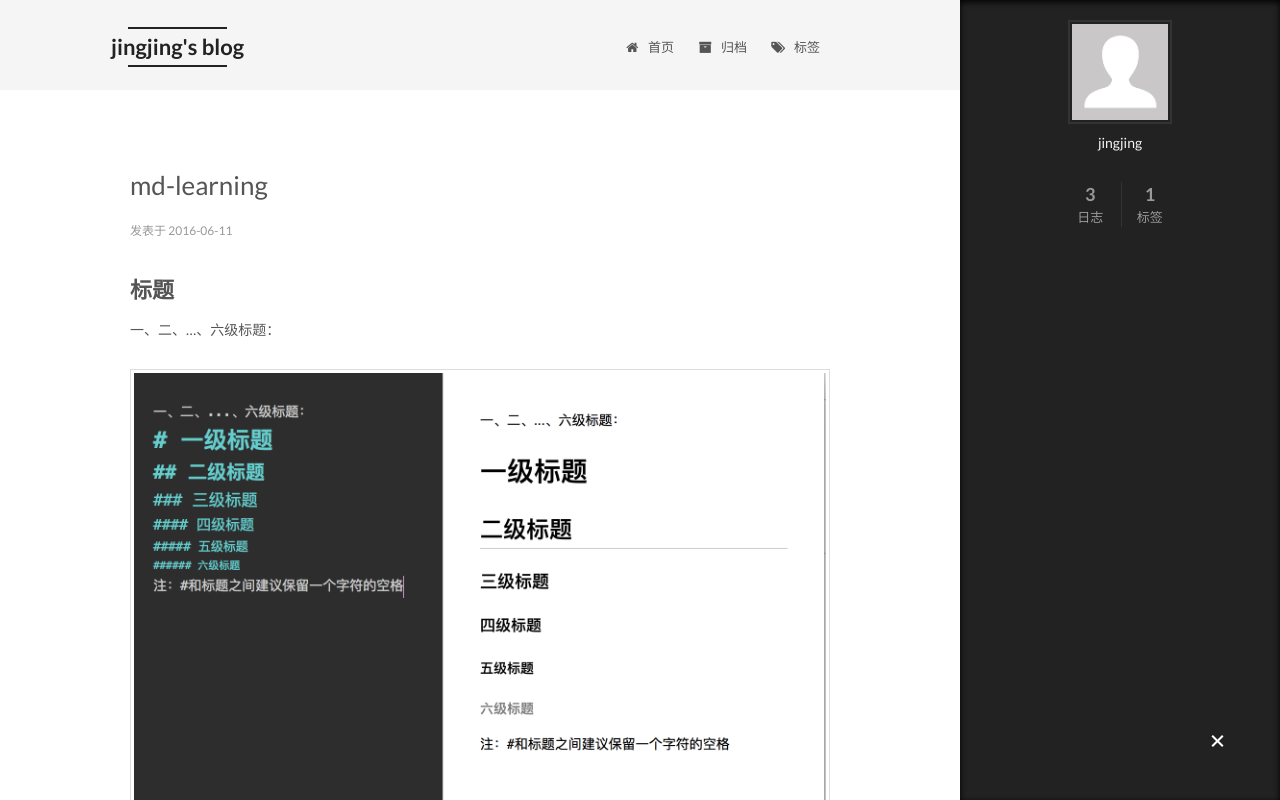
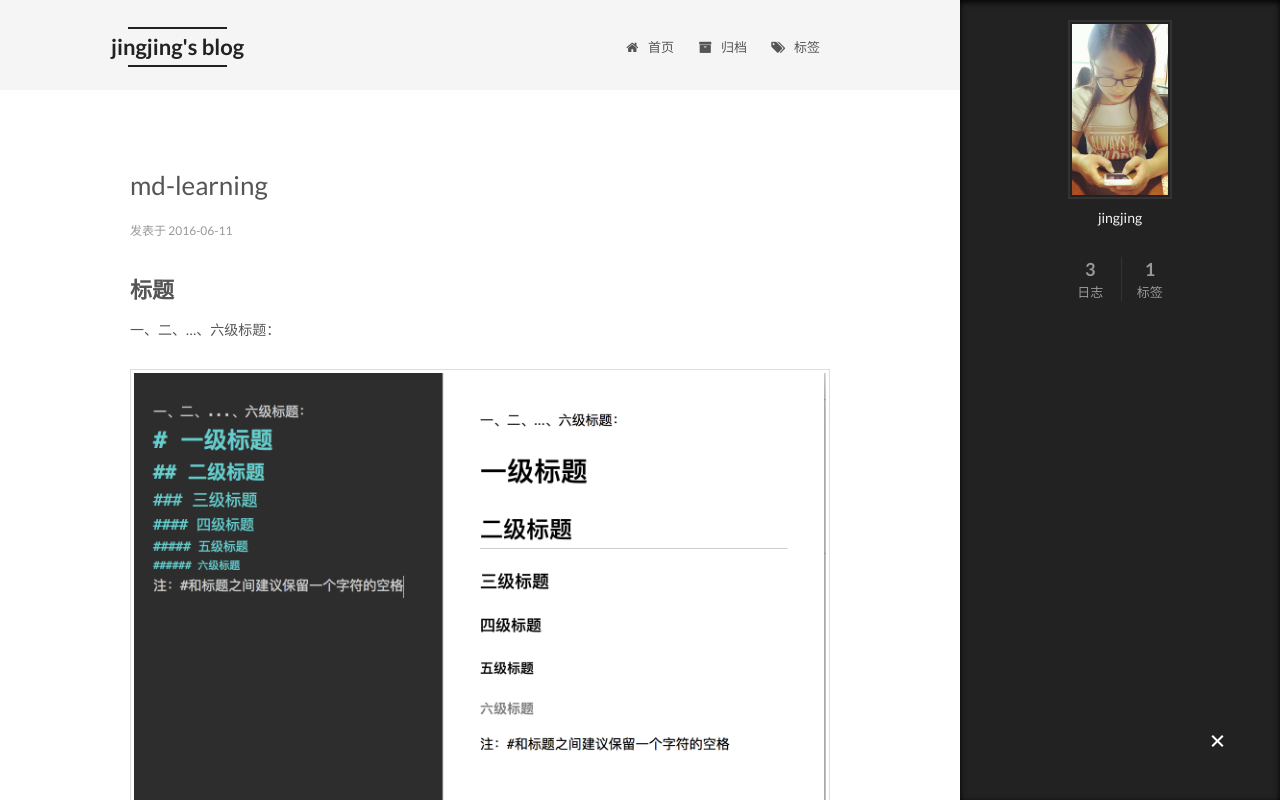
Before and after one commit to jingjing09/jingjing09.github.io, a plain HTML site: page index.html in a window 1280 px wide. Both pictures are taken after a click on the element 1217 px from the left and 742 px from the top of the page. Shown: the top 800 px of the page. Drawn offline with Linux system fonts and the light colour scheme.

Commit message:
Site updated: 2016-06-11 22:49:02

```diff
--- a/index.html
+++ b/index.html
@@ -566,7 +566,7 @@
       <section class="site-overview sidebar-panel  sidebar-panel-active ">
         <div class="site-author motion-element" itemprop="author" itemscope itemtype="http://schema.org/Person">
           <img class="site-author-image" itemprop="image"
-               src="/images/avatar.gif"
+               src="/images/default_avatar.jpg"
                alt="jingjing" />
           <p class="site-author-name" itemprop="name">jingjing</p>
           <p class="site-description motion-element" itemprop="description"></p>
```
Also changed, not shown: 2016/06/09/hello-world/index.html (+1 -1 lines), 2016/06/09/test-myblog/index.html (+1 -1 lines), 2016/06/11/md-learning/index.html (+1 -1 lines), archives/2016/06/index.html (+1 -1 lines), archives/2016/index.html (+1 -1 lines), archives/index.html (+1 -1 lines), categories/index.html (+1 -1 lines), tags/index.html (+1 -1 lines), tags/start/index.html (+1 -1 lines).
